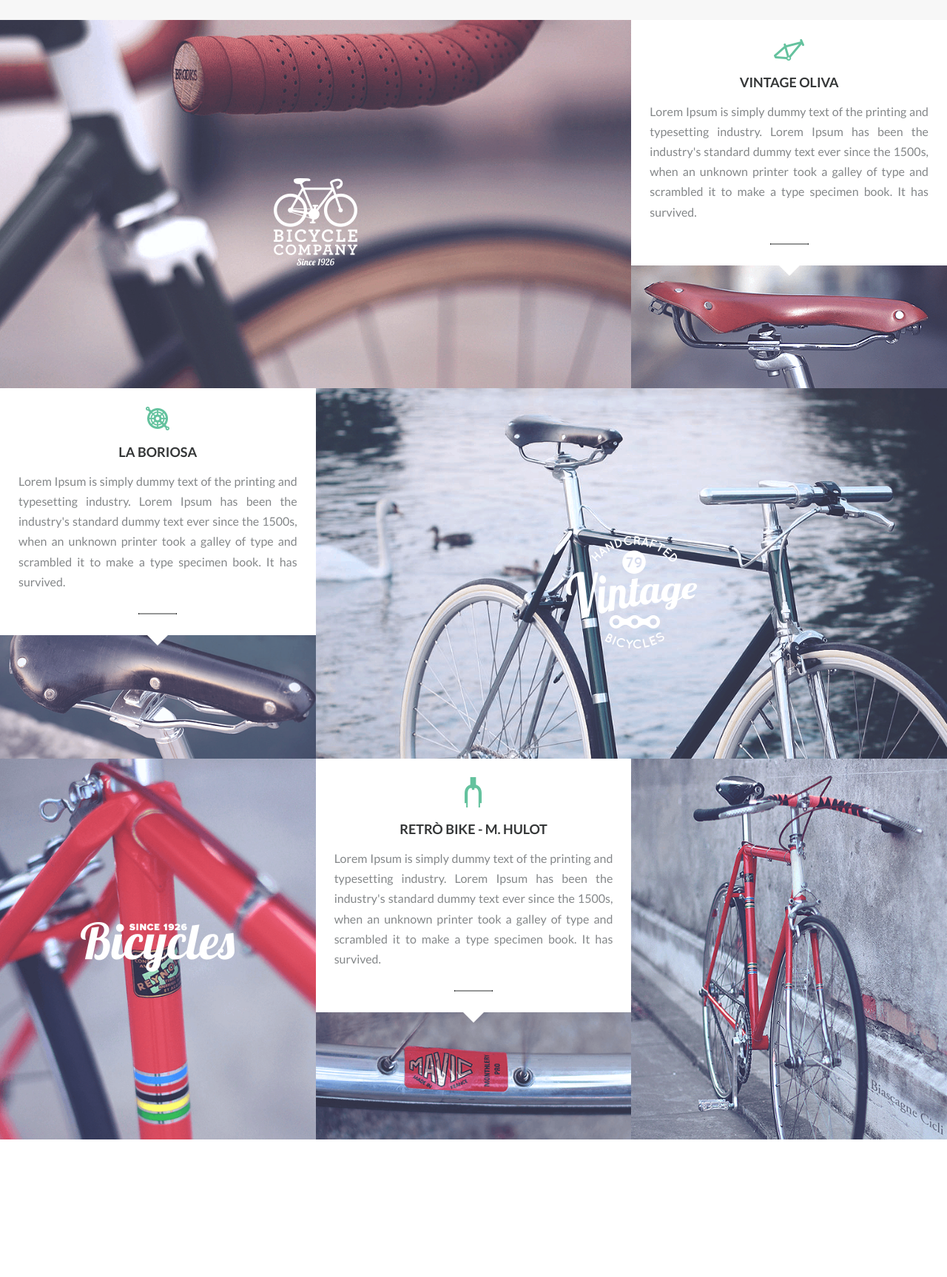
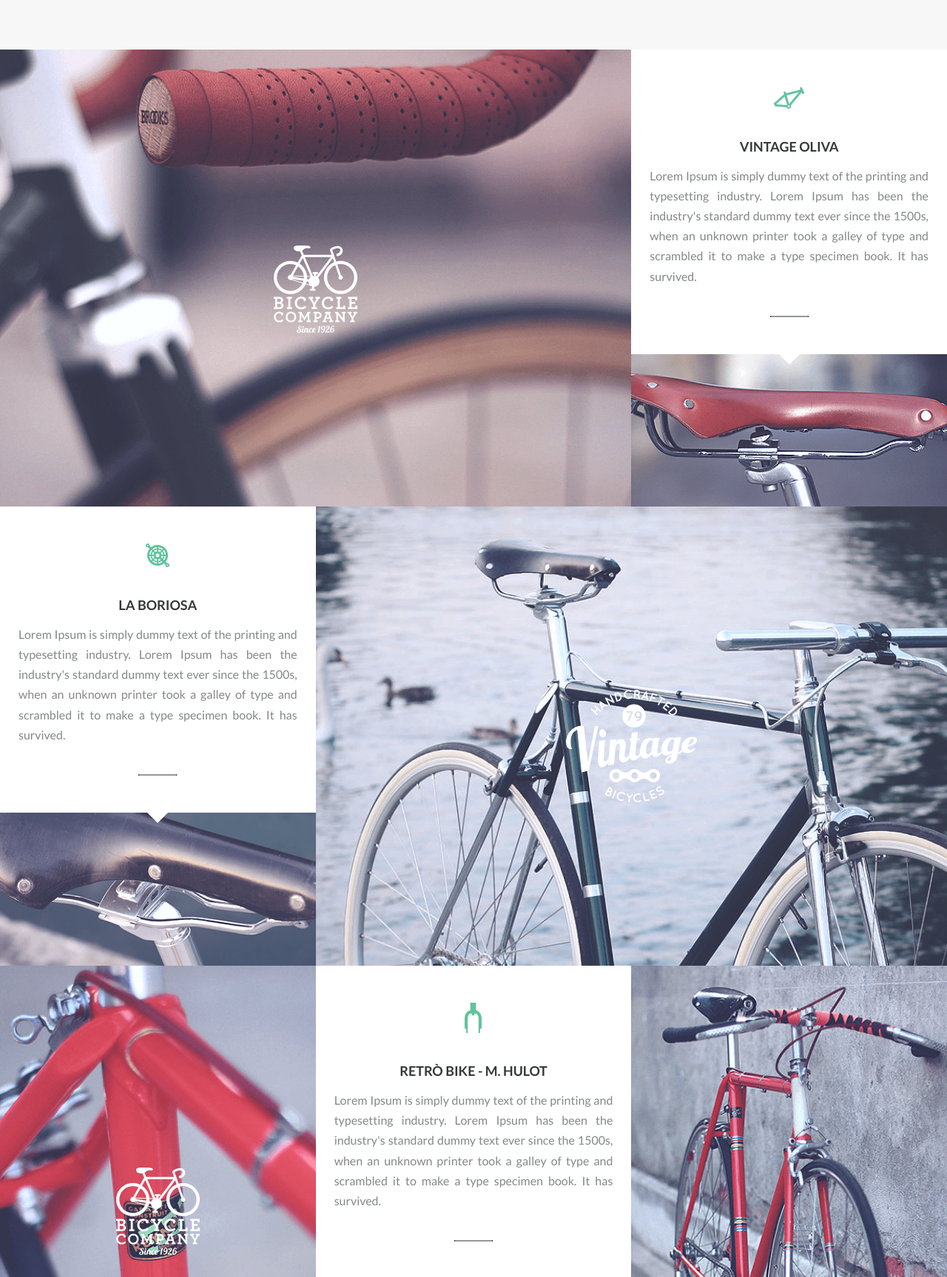
Before and after one commit to markolekic/bajk-shop, a plain HTML site: page index.html in a window 1280 px wide. Shown: the part 1073-2800 px from the top of the page at 74% size. Before the commit the page ends 2617 px from the top, so only its background shows below. Drawn offline with nearby package versions, Linux system fonts and the light colour scheme; files that its build step writes are made by us from their sources.

Commit message:
slectors correction & aspect ratio fixed on last image

```diff
--- a/index.html
+++ b/index.html
@@ -51,55 +51,55 @@
     <!---tiles section-->
     <section id="tiles">
         <!--first grid-->
-        <div class="parent-1">
-            <div class="div1 large-img"><img src="img/Layer 10@1X (1).png" alt=""></div>
-            <div class="div2 text-box">
+        <div class="row row--top">
+            <div class="column large-img"><img src="img/Layer 10@1X (1).png" alt=""></div>
+            <div class="column text-box">
                 <div class="text-container-grid">
-                    <img src="img/Icon@1X (1).png" alt="">
+                    <img class="small-icon" src="img/Icon@1X (1).png" alt="">
                     <h1>vintage oliva</h1>
                     <p>Lorem Ipsum is simply dummy text of the printing and typesetting industry. Lorem Ipsum has been
                         the industry's standard dummy text ever since the 1500s, when an unknown printer took a galley
                         of type and scrambled it to make a type specimen book. It has survived.</p>
-                    <img src="img/line@1X.png" alt="line">
+                    <img class="grey-line" src="img/line@1X.png" alt="line">
                 </div>
             </div>
-            <div class="div3"><img src="img/Layer 11@1X.png" alt=""></div>
+            <div class="column"><img src="img/Layer 11@1X.png" alt=""></div>
         </div>
         <!--second grid-->
-        <div class="parent-2">
-            <div class="div1 text-box">
+        <div class="row row--middle">
+            <div class="column text-box">
                 <div class="text-container-grid">
-                    <img src="img/Icon@1X (2).png" alt="">
+                    <img class="small-icon" src="img/Icon@1X (2).png" alt="">
                     <h1>la boriosa</h1>
                     <p>Lorem Ipsum is simply dummy text of the printing and typesetting industry. Lorem Ipsum has been
                         the industry's standard dummy text ever since the 1500s, when an unknown printer took a galley
                         of type and scrambled it to make a type specimen book. It has survived.</p>
-                    <img src="img/line@1X.png" alt="line">
+                    <img class="grey-line" src="img/line@1X.png" alt="line">
                 </div>
             </div>
-            <div class="div2">
+            <div class="column">
                 <img src="img/Layer 13@1X.png" alt="">
             </div>
-            <div class="div3 large-img">
+            <div class="column large-img">
                 <img src="img/Layer 12@1X.png" alt="">
             </div>
         </div>
         <!--third grid-->
-        <div class="parent-3">
-            <div class="div1 large-img"><img src="img/Layer 15@1X.png" alt="">
+        <div class="row row--buttom">
+            <div class="column large-img"><img src="img/Layer 15@1X.png" alt="">
             </div>
-            <div class="div2 text-box">
+            <div class="column text-box">
                 <div class="text-container-grid">
-                    <img src="img/Icon@1X (3).png" alt="">
+                    <img class="small-icon" src="img/Icon@1X (3).png" alt="">
                     <h1>retrò Bike - M. Hulot</h1>
                     <p>Lorem Ipsum is simply dummy text of the printing and typesetting industry. Lorem Ipsum has been
                         the industry's standard dummy text ever since the 1500s, when an unknown printer took a galley
                         of type and scrambled it to make a type specimen book. It has survived.</p>
-                    <img src="img/line@1X.png" alt="line">
+                    <img class="grey-line" src="img/line@1X.png" alt="line">
                 </div>
             </div>
-            <div class="div3"><img src="img/Layer 16@1X.png" alt=""></div>
-            <div class="div4"><img src="img/Layer 14@1X.png" alt=""></div>
+            <div class="column"><img src="img/Layer 16@1X.png" alt=""></div>
+            <div class="column"><img src="img/Layer 14@1X.png" alt=""></div>
         </div>
     </section>
 
--- a/scss/_text-block.scss
+++ b/scss/_text-block.scss
@@ -2,7 +2,7 @@
     background-color: $light-grey;
 
     .text-container {
-        padding: 50px 0 50px;
+        padding: 70px 0 70px;
         margin: 0 auto;
         width: $max-width;
         text-align: center;
@@ -16,6 +16,7 @@
             text-transform: uppercase;
             padding-bottom: 25px;
             font-size: 18px;
+            letter-spacing: 1px;
         }
 
         p {
--- a/scss/_tiles.scss
+++ b/scss/_tiles.scss
@@ -18,6 +18,11 @@
         text-align: justify;
         padding-bottom: 15px;
     }
+
+    .small-icon,
+    .grey-line {
+        all: inherit;
+    }
 }
 
 .text-box {
@@ -36,6 +41,12 @@
     border-style: solid;
     border-width: 15px 15px 0 15px;
     border-color: $white transparent transparent transparent;
+}
+
+.row {
+    grid-column-gap: 0px;
+    grid-row-gap: 0px;
+    display: grid;
 }
 
 .large-img {
@@ -60,7 +71,7 @@
     top: 40%;
 }
 
-.parent-3 .large-img::after {
+.row .row--middle .large-img::after {
     content: url("../img/Logo@1X (4).png") !important;
     position: absolute;
     text-align: center;
@@ -68,227 +79,196 @@
     right: 0;
 }
 
-.parent-1 {
-    display: grid;
+.column {
+    width: 100%;
+
+    img {
+        width: 100%;
+        height: 100%;
+        object-fit: cover;
+    }
+}
+
+.row--top {
     grid-template-columns: repeat(3, 1fr);
     grid-template-rows: repeat(3, 1fr);
-    grid-column-gap: 0px;
-    grid-row-gap: 0px;
 
-    .div1 {
+    .column:nth-child(1) {
         grid-area: 1 / 1 / 4 / 3;
-        width: 100%;
-
-        img {
-            width: 100%;
-            height: 100%;
-            object-fit: cover;
-        }
     }
 
-    .div2 {
+    .column:nth-child(2) {
         grid-area: 1 / 3 / 3 / 4;
         width: 100%;
     }
 
-    .div3 {
+    .column:nth-child(3) {
         grid-area: 3 / 3 / 4 / 4;
         width: 100%;
-
-        img {
-            width: 100%;
-            height: 100%;
-            object-fit: cover;
-        }
     }
 }
 
-.parent-2 {
-    display: grid;
+.row--middle {
     grid-template-columns: repeat(3, 1fr);
     grid-template-rows: repeat(3, 1fr);
-    grid-column-gap: 0px;
-    grid-row-gap: 0px;
 
-    .div1 {
+    .column:nth-child(1) {
         grid-area: 1 / 1 / 3 / 2;
-        width: 100%;
     }
 
-    .div2 {
+    .column:nth-child(2) {
         grid-area: 3 / 1 / 4 / 2;
-        width: 100%;
 
-        img {
-            width: 100%;
-            height: 100%;
-            object-fit: cover;
-        }
     }
 
-    .div3 {
+    .column:nth-child(3) {
         grid-area: 1 / 2 / 4 / 4;
-        width: 100%;
-
-        img {
-            width: 100%;
-            height: 100%;
-            object-fit: cover;
-        }
     }
 }
 
 
-.parent-3 {
-    display: grid;
+.row--buttom {
     grid-template-columns: repeat(3, 1fr);
     grid-template-rows: repeat(3, 1fr);
-    grid-column-gap: 0px;
-    grid-row-gap: 0px;
 
-    .div1 {
+    .column:nth-child(1) {
         grid-area: 1 / 1 / 4 / 2;
-        width: 100%;
 
-        img {
-            width: 100%;
-            height: 100%;
-            object-fit: cover;
-        }
     }
 
-    .div2 {
+    .column:nth-child(2) {
         grid-area: 1 / 2 / 3 / 3;
-        width: 100%;
     }
 
-    .div3 {
+    .column:nth-child(3) {
         grid-area: 3 / 2 / 4 / 3;
-
-        img {
-            width: 100%;
-            height: 100%;
-            object-fit: cover;
-        }
     }
 
-    .div4 {
+    .column:nth-child(4) {
         grid-area: 1 / 3 / 4 / 4;
 
-        img {
-            width: 100%;
-            height: 100%;
-        }
     }
 }
 
 /*** Queries ****/
 
 @media (max-width: 1200px) {
-    .parent-1 {
+    .row--top {
         grid-template-columns: repeat(2, 1fr);
         grid-template-rows: repeat(3, 1fr);
 
-        .div1 {
+        .column:nth-child(1) {
             grid-area: 1 / 1 / 4 / 2;
         }
 
-        .div2 {
+        .column:nth-child(2) {
             grid-area: 1 / 2 / 3 / 3;
         }
 
-        .div3 {
+        .column:nth-child(3) {
             grid-area: 3 / 2 / 4 / 3;
         }
     }
 
-    .parent-2 {
+    .row--middle {
         grid-template-columns: repeat(2, 1fr);
         grid-template-rows: repeat(3, 1fr);
 
-        .div1 {
+        .column:nth-child(1) {
             grid-area: 1 / 1 / 3 / 2;
         }
 
-        .div2 {
+        .column:nth-child(2) {
             grid-area: 3 / 1 / 4 / 2;
         }
 
-        .div3 {
+        .column:nth-child(3) {
             grid-area: 1 / 2 / 4 / 3;
         }
     }
 
-    .parent-3 {
+    .row--buttom {
         grid-template-columns: repeat(2, 1fr);
         grid-template-rows: repeat(3, 1fr);
 
-        .div1 {
+        .column:nth-child(1) {
             grid-area: 1 / 1 / 4 / 2;
         }
 
-        .div2 {
+        .column:nth-child(2) {
             grid-area: 1 / 2 / 3 / 3;
         }
 
-        .div3 {
+        .column:nth-child(3) {
             grid-area: 3 / 2 / 4 / 3;
         }
 
-        .div4 {
+        .column:nth-child(4) {
             display: none;
         }
     }
 }
 
 @media(max-width:768px) {
-    .parent-1 {
+    .row--top {
         grid-template-columns: repeat(3, 1fr);
         grid-template-rows: repeat(1, 1fr);
 
-        .div1 {
+        .column:nth-child(1) {
             grid-area: 1 / 1 / 2 / 4;
         }
 
-        .div2 {
+        .column:nth-child(2) {
             grid-area: 2 / 1 / 3 / 4;
         }
 
-        .div3 {
+        .column:nth-child(3) {
             display: none;
         }
     }
 
-    .parent-2 {
+    .row--middle {
         grid-template-columns: repeat(3, 1fr);
         grid-template-rows: repeat(1, 1fr);
 
-        .div1 {
+        .column:nth-child(1) {
             grid-area: 2 / 1 / 3 / 4;
         }
 
-        .div2 {
+        .column:nth-child(2) {
             display: none;
         }
 
-        .div3 {
+        .column:nth-child(3) {
             grid-area: 1 / 1 / 2 / 4;
         }
     }
 
-    .parent-3 {
+    .row--buttom {
         grid-template-columns: repeat(3, 1fr);
         grid-template-rows: repeat(1, 1fr);
 
-        .div1 {
+        .column:nth-child(1) {
             grid-area: 1 / 1 / 2 / 4;
+            padding-top: 57%;
+
+            /**ascpect**/
+            /* fixing height problems */
+            img {
+                position: absolute;
+                top: 0;
+                left: 0;
+                bottom: 0;
+                right: 0;
+                text-align: center;
+            }
         }
 
-        .div2 {
+        .column:nth-child(2) {
             grid-area: 2 / 1 / 3 / 4;
         }
 
-        .div3 {
+        .column:nth-child(3) {
             display: none;
         }
     }
```
